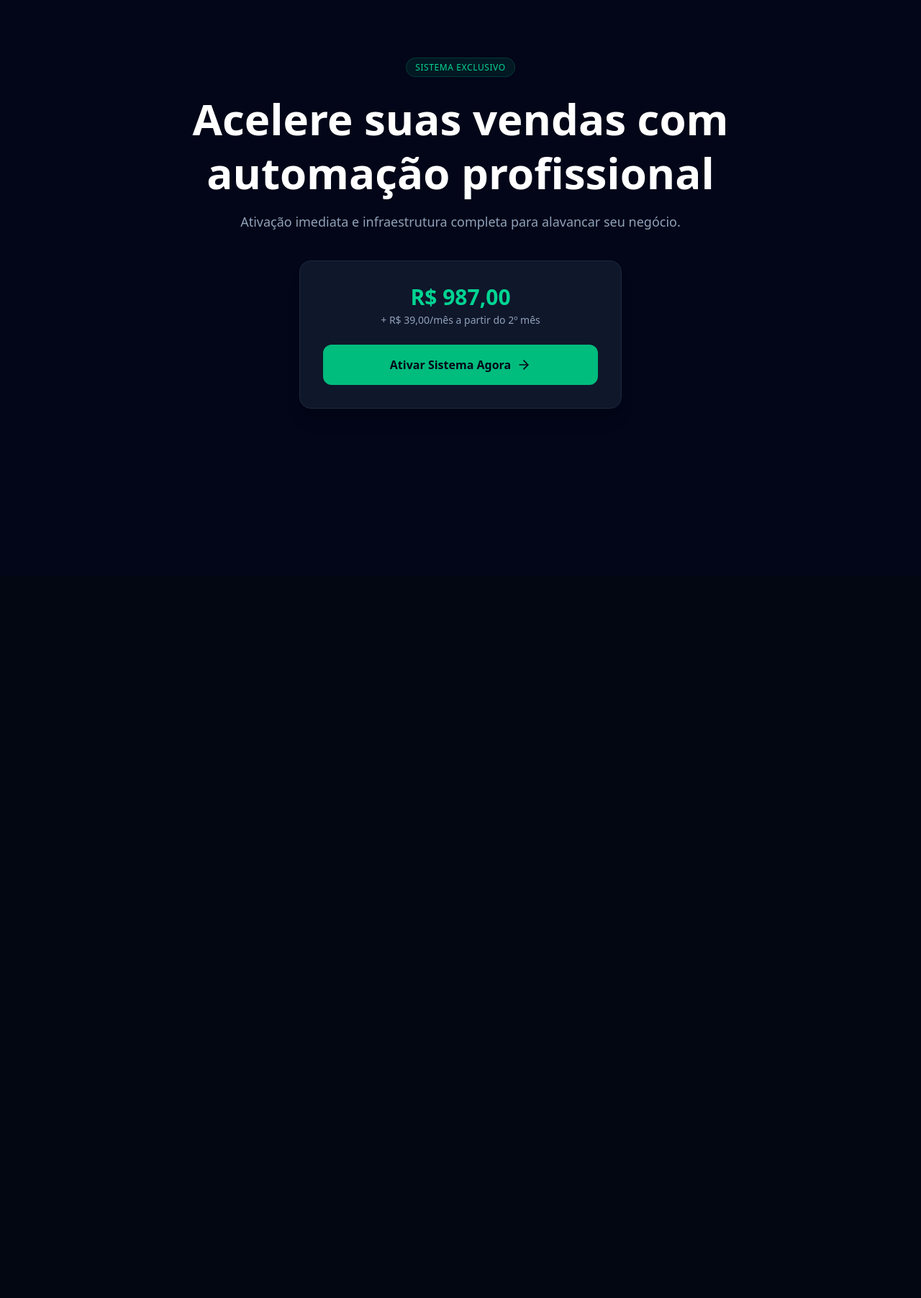
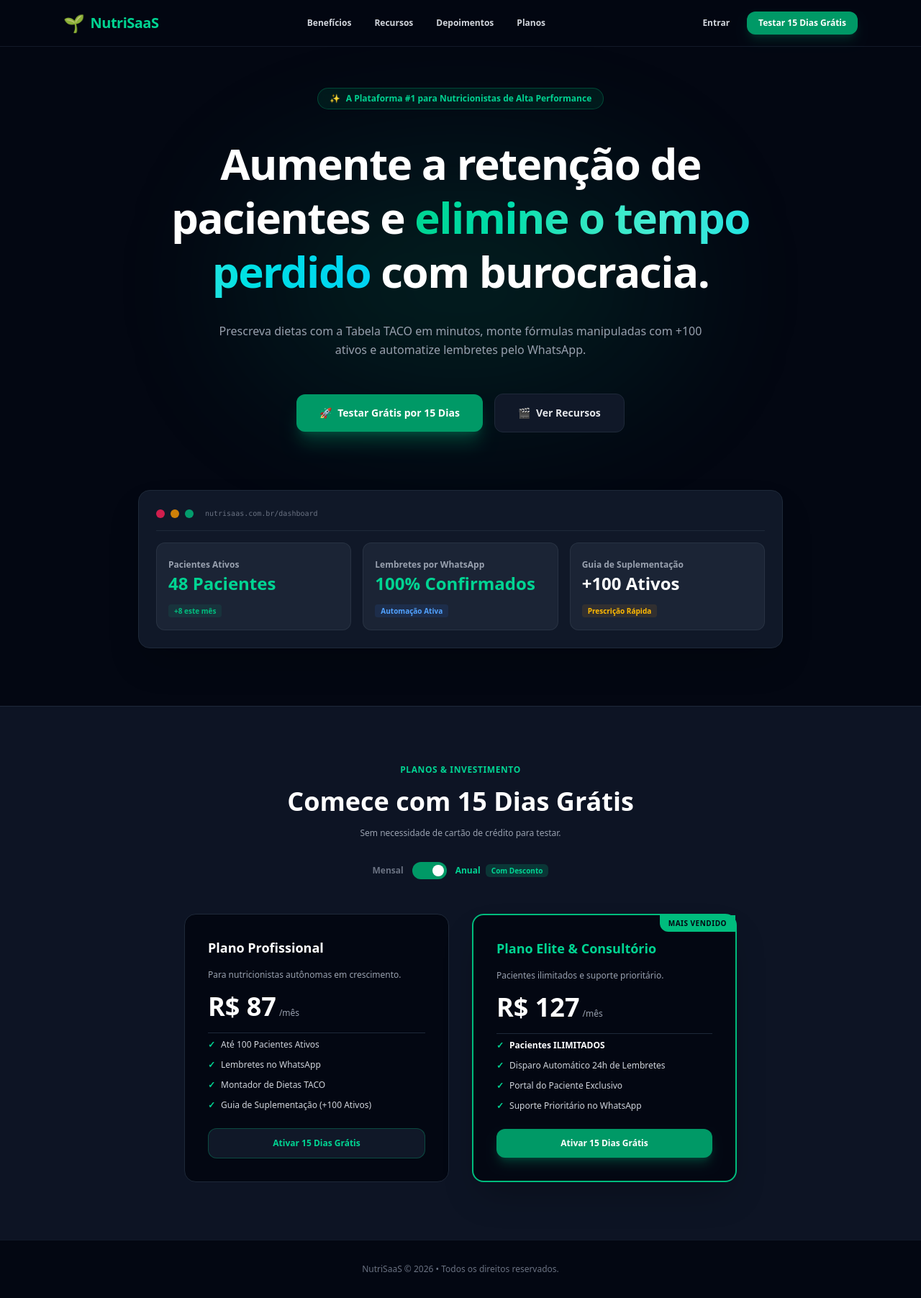
Before and after one commit to webdesignermarlon-code/nutrisaas, a Next.js app: page / in a window 1280 px wide. Shown: the whole page at 72% size. Before the commit the page ends 800 px from the top, so only its background shows below. Built offline with nearby package versions, Linux system fonts and the light colour scheme.

Commit message:
Atualizando Landing Page do NutriSaaS

```diff
--- a/app/page.tsx
+++ b/app/page.tsx
@@ -1,121 +1,224 @@
 'use client';
 
 import React, { useState } from 'react';
-import { ArrowRight } from 'lucide-react';
+import Link from 'next/link';
 
-export default function Home() {
-  const [isModalOpen, setIsModalOpen] = useState(false);
-  const [loading, setLoading] = useState(false);
-  const [formData, setFormData] = useState({ name: '', email: '', cpfCnpj: '', phone: '' });
-
-  const handleSubmit = async (e: React.FormEvent) => {
-    e.preventDefault();
-    setLoading(true);
-    try {
-      const res = await fetch('/api/checkout', {
-        method: 'POST',
-        headers: { 'Content-Type': 'application/json' },
-        body: JSON.stringify(formData),
-      });
-      const data = await res.json();
-      if (data.invoiceUrl) {
-        window.location.href = data.invoiceUrl;
-      } else {
-        alert(data.error || 'Erro ao processar pagamento.');
-      }
-    } catch (err) {
-      alert('Erro de conexão com o servidor.');
-    } finally {
-      setLoading(false);
-    }
-  };
+export default function LandingPage() {
+  const [ciclo, setCiclo] = useState<'mensal' | 'anual'>('anual');
 
   return (
-    <div className="min-h-screen bg-slate-950 text-white font-sans">
-      <main className="max-w-4xl mx-auto px-6 py-20 text-center">
-        <span className="bg-emerald-500/10 text-emerald-400 border border-emerald-500/20 text-xs px-3 py-1 rounded-full uppercase tracking-wider">
-          Sistema Exclusivo
-        </span>
-        <h1 className="text-4xl md:text-6xl font-bold mt-6 leading-tight">
-          Acelere suas vendas com automação profissional
-        </h1>
-        <p className="text-slate-400 text-lg mt-4 max-w-2xl mx-auto">
-          Ativação imediata e infraestrutura completa para alavancar seu negócio.
-        </p>
+    <div className="min-h-screen bg-gray-950 text-white font-sans selection:bg-emerald-500 selection:text-gray-950 overflow-x-hidden">
 
-        <div className="mt-10 bg-slate-900 border border-slate-800 rounded-2xl p-8 max-w-md mx-auto shadow-xl">
-          <div className="text-3xl font-bold text-emerald-400">R$ 987,00</div>
-          <div className="text-sm text-slate-400 mt-1">+ R$ 39,00/mês a partir do 2º mês</div>
+      {/* 1. NAVEGAÇÃO SUPERIOR (HEADER FIXO) */}
+      <header className="fixed top-0 left-0 right-0 z-50 bg-gray-950/80 backdrop-blur-md border-b border-gray-800/60">
+        <div className="max-w-6xl mx-auto px-6 h-16 flex items-center justify-between">
+          <div className="flex items-center gap-2 font-bold text-xl text-emerald-400 tracking-tight">
+            <span className="text-2xl animate-pulse">🌱</span> NutriSaaS
+          </div>
 
-          <button
-            onClick={() => setIsModalOpen(true)}
-            className="w-full mt-6 bg-emerald-500 hover:bg-emerald-600 text-slate-950 font-bold py-4 rounded-xl flex items-center justify-center gap-2 transition"
-          >
-            Ativar Sistema Agora <ArrowRight className="w-5 h-5" />
-          </button>
+          <nav className="hidden md:flex items-center gap-8 text-xs font-semibold text-gray-300">
+            <a href="#beneficios" className="hover:text-emerald-400 transition">Benefícios</a>
+            <a href="#funcionalidades" className="hover:text-emerald-400 transition">Recursos</a>
+            <a href="#depoimentos" className="hover:text-emerald-400 transition">Depoimentos</a>
+            <a href="#planos" className="hover:text-emerald-400 transition">Planos</a>
+          </nav>
+
+          <div className="flex items-center gap-3">
+            <Link
+              href="/login"
+              className="text-xs font-bold text-gray-300 hover:text-white px-3 py-2 transition"
+            >
+              Entrar
+            </Link>
+            <Link
+              href="/planos"
+              className="bg-emerald-600 hover:bg-emerald-500 text-white text-xs font-bold px-4 py-2 rounded-xl transition shadow-lg shadow-emerald-600/20 hover:scale-105 transform duration-200"
+            >
+              Testar 15 Dias Grátis
+            </Link>
+          </div>
         </div>
-      </main>
+      </header>
 
-      {/* Modal de Checkout */}
-      {isModalOpen && (
-        <div className="fixed inset-0 bg-black/80 backdrop-blur-sm flex items-center justify-center p-4 z-50">
-          <div className="bg-slate-900 border border-slate-800 rounded-2xl p-6 w-full max-w-md relative">
-            <button
-              onClick={() => setIsModalOpen(false)}
-              className="absolute top-4 right-4 text-slate-400 hover:text-white"
+      {/* 2. HERO SECTION COM MOVIMENTO */}
+      <section className="pt-32 pb-20 px-6 relative overflow-hidden">
+        <div className="absolute top-1/4 left-1/2 -translate-x-1/2 w-[600px] h-[300px] bg-emerald-500/15 rounded-full blur-[120px] pointer-events-none animate-pulse" />
+
+        <div className="max-w-5xl mx-auto text-center space-y-8 relative z-10">
+
+          <div className="inline-flex items-center gap-2 bg-emerald-500/10 border border-emerald-500/30 px-4 py-1.5 rounded-full text-xs font-semibold text-emerald-400 backdrop-blur-md animate-bounce">
+            <span>✨</span> A Plataforma #1 para Nutricionistas de Alta Performance
+          </div>
+
+          <h1 className="text-4xl md:text-6xl font-extrabold tracking-tight leading-tight max-w-4xl mx-auto">
+            Aumente a retenção de pacientes e{' '}
+            <span className="bg-gradient-to-r from-emerald-400 via-teal-300 to-cyan-400 bg-clip-text text-transparent">
+              elimine o tempo perdido
+            </span>{' '}
+            com burocracia.
+          </h1>
+
+          <p className="text-gray-400 text-sm md:text-base max-w-2xl mx-auto leading-relaxed">
+            Prescreva dietas com a Tabela TACO em minutos, monte fórmulas manipuladas com +100 ativos e automatize lembretes pelo WhatsApp.
+          </p>
+
+          <div className="flex flex-col sm:flex-row items-center justify-center gap-4 pt-4">
+            <Link
+              href="/planos"
+              className="w-full sm:w-auto bg-emerald-600 hover:bg-emerald-500 text-white font-bold text-sm px-8 py-4 rounded-xl transition shadow-xl shadow-emerald-600/30 hover:scale-105 transform duration-200 flex items-center justify-center gap-2"
             >
-              ✕
-            </button>
-            <h2 className="text-xl font-bold mb-4">Dados de Ativação</h2>
-            <form onSubmit={handleSubmit} className="space-y-4 text-left">
-              <div>
-                <label className="text-xs text-slate-400">Nome Completo</label>
-                <input
-                  required
-                  type="text"
-                  className="w-full bg-slate-800 border border-slate-700 rounded-lg p-3 text-white mt-1"
-                  onChange={(e) => setFormData({ ...formData, name: e.target.value })}
-                />
-              </div>
-              <div>
-                <label className="text-xs text-slate-400">E-mail</label>
-                <input
-                  required
-                  type="email"
-                  className="w-full bg-slate-800 border border-slate-700 rounded-lg p-3 text-white mt-1"
-                  onChange={(e) => setFormData({ ...formData, email: e.target.value })}
-                />
-              </div>
-              <div>
-                <label className="text-xs text-slate-400">CPF ou CNPJ</label>
-                <input
-                  required
-                  type="text"
-                  className="w-full bg-slate-800 border border-slate-700 rounded-lg p-3 text-white mt-1"
-                  onChange={(e) => setFormData({ ...formData, cpfCnpj: e.target.value })}
-                />
-              </div>
-              <div>
-                <label className="text-xs text-slate-400">Telefone / WhatsApp</label>
-                <input
-                  required
-                  type="text"
-                  className="w-full bg-slate-800 border border-slate-700 rounded-lg p-3 text-white mt-1"
-                  onChange={(e) => setFormData({ ...formData, phone: e.target.value })}
-                />
+              <span>🚀</span> Testar Grátis por 15 Dias
+            </Link>
+            <a
+              href="#beneficios"
+              className="w-full sm:w-auto bg-gray-900 hover:bg-gray-800 text-gray-200 border border-gray-800 font-bold text-sm px-8 py-4 rounded-xl transition hover:scale-105 transform duration-200 flex items-center justify-center gap-2"
+            >
+              <span>🎬</span> Ver Recursos
+            </a>
+          </div>
+
+          {/* SIMULAÇÃO VISUAL DE PAINEL */}
+          <div className="pt-12 relative max-w-4xl mx-auto">
+            <div className="bg-gray-900 border border-gray-800 rounded-2xl p-4 md:p-6 shadow-2xl relative overflow-hidden group">
+              <div className="flex items-center gap-2 border-b border-gray-800 pb-4 mb-4">
+                <div className="w-3 h-3 rounded-full bg-rose-500/80" />
+                <div className="w-3 h-3 rounded-full bg-amber-500/80" />
+                <div className="w-3 h-3 rounded-full bg-emerald-500/80" />
+                <span className="text-[10px] text-gray-500 font-mono ml-2">nutrisaas.com.br/dashboard</span>
               </div>
 
+              <div className="grid grid-cols-1 md:grid-cols-3 gap-4 text-left">
+                <div className="bg-gray-800/80 p-4 rounded-xl space-y-2 border border-gray-700/50">
+                  <span className="text-xs font-bold text-gray-400">Pacientes Ativos</span>
+                  <p className="text-2xl font-bold text-emerald-400">48 Pacientes</p>
+                  <span className="text-[10px] text-emerald-500 font-bold bg-emerald-500/10 px-2 py-0.5 rounded">
+                    +8 este mês
+                  </span>
+                </div>
+
+                <div className="bg-gray-800/80 p-4 rounded-xl space-y-2 border border-gray-700/50">
+                  <span className="text-xs font-bold text-gray-400">Lembretes por WhatsApp</span>
+                  <p className="text-2xl font-bold text-emerald-400">100% Confirmados</p>
+                  <span className="text-[10px] text-blue-400 font-bold bg-blue-500/10 px-2 py-0.5 rounded">
+                    Automação Ativa
+                  </span>
+                </div>
+
+                <div className="bg-gray-800/80 p-4 rounded-xl space-y-2 border border-gray-700/50">
+                  <span className="text-xs font-bold text-gray-400">Guia de Suplementação</span>
+                  <p className="text-2xl font-bold text-white">+100 Ativos</p>
+                  <span className="text-[10px] text-amber-400 font-bold bg-amber-500/10 px-2 py-0.5 rounded">
+                    Prescrição Rápida
+                  </span>
+                </div>
+              </div>
+            </div>
+          </div>
+
+        </div>
+      </section>
+
+      {/* 3. SEÇÃO DE PLANOS */}
+      <section id="planos" className="py-20 px-6 bg-gray-900/80 border-t border-gray-800">
+        <div className="max-w-5xl mx-auto space-y-12">
+
+          <div className="text-center space-y-4">
+            <h2 className="text-xs font-bold uppercase tracking-wider text-emerald-400">Planos & Investimento</h2>
+            <p className="text-3xl md:text-4xl font-extrabold">Comece com 15 Dias Grátis</p>
+            <p className="text-gray-400 text-xs">Sem necessidade de cartão de crédito para testar.</p>
+
+            <div className="pt-4 flex items-center justify-center gap-3 text-xs font-bold">
+              <span className={ciclo === 'mensal' ? 'text-white' : 'text-gray-500'}>Mensal</span>
               <button
-                type="submit"
-                disabled={loading}
-                className="w-full bg-emerald-500 hover:bg-emerald-600 text-slate-950 font-bold py-3 rounded-lg mt-4 flex items-center justify-center gap-2"
+                onClick={() => setCiclo(ciclo === 'mensal' ? 'anual' : 'mensal')}
+                className="w-12 h-6 bg-emerald-600 rounded-full p-1 relative transition duration-200"
               >
-                {loading ? 'Gerando Cobrança...' : 'Ir para o Pagamento'}
+                <div
+                  className={`w-4 h-4 bg-white rounded-full transition duration-200 ${
+                    ciclo === 'anual' ? 'translate-x-6' : 'translate-x-0'
+                  }`}
+                />
               </button>
-            </form>
+              <span className={ciclo === 'anual' ? 'text-emerald-400' : 'text-gray-500'}>
+                Anual <span className="bg-emerald-500/20 text-emerald-400 px-2 py-0.5 rounded-md text-[10px] ml-1">Com Desconto</span>
+              </span>
+            </div>
           </div>
+
+          <div className="grid grid-cols-1 md:grid-cols-2 gap-8 max-w-3xl mx-auto">
+
+            {/* Plano Profissional */}
+            <div className="bg-gray-950 border border-gray-800 rounded-2xl p-8 space-y-6 flex flex-col justify-between hover:border-gray-700 transition">
+              <div className="space-y-4">
+                <h3 className="text-lg font-bold">Plano Profissional</h3>
+                <p className="text-gray-400 text-xs">Para nutricionistas autônomas em crescimento.</p>
+
+                <div className="flex items-baseline gap-1">
+                  <span className="text-4xl font-extrabold text-white">
+                    R$ {ciclo === 'anual' ? '87' : '97'}
+                  </span>
+                  <span className="text-gray-400 text-xs">/mês</span>
+                </div>
+
+                <ul className="space-y-3 text-xs text-gray-300 pt-2 border-t border-gray-800">
+                  <li className="flex items-center gap-2"><span className="text-emerald-400 font-bold">✓</span> Até 100 Pacientes Ativos</li>
+                  <li className="flex items-center gap-2"><span className="text-emerald-400 font-bold">✓</span> Lembretes no WhatsApp</li>
+                  <li className="flex items-center gap-2"><span className="text-emerald-400 font-bold">✓</span> Montador de Dietas TACO</li>
+                  <li className="flex items-center gap-2"><span className="text-emerald-400 font-bold">✓</span> Guia de Suplementação (+100 Ativos)</li>
+                </ul>
+              </div>
+
+              <Link
+                href="/planos"
+                className="w-full py-3 bg-gray-900 hover:bg-gray-800 text-emerald-400 border border-emerald-500/30 text-center font-bold text-xs rounded-xl transition"
+              >
+                Ativar 15 Dias Grátis
+              </Link>
+            </div>
+
+            {/* Plano Elite */}
+            <div className="bg-gray-950 border-2 border-emerald-500 rounded-2xl p-8 space-y-6 flex flex-col justify-between shadow-2xl relative">
+              <div className="absolute top-0 right-0 bg-emerald-500 text-gray-950 font-extrabold text-[10px] px-3 py-1 rounded-bl-xl uppercase tracking-wider">
+                Mais Vendido
+              </div>
+
+              <div className="space-y-4">
+                <h3 className="text-lg font-bold text-emerald-400">Plano Elite & Consultório</h3>
+                <p className="text-gray-400 text-xs">Pacientes ilimitados e suporte prioritário.</p>
+
+                <div className="flex items-baseline gap-1">
+                  <span className="text-4xl font-extrabold text-white">
+                    R$ {ciclo === 'anual' ? '127' : '147'}
+                  </span>
+                  <span className="text-gray-400 text-xs">/mês</span>
+                </div>
+
+                <ul className="space-y-3 text-xs text-gray-300 pt-2 border-t border-gray-800">
+                  <li className="flex items-center gap-2 font-semibold text-white"><span className="text-emerald-400 font-bold">✓</span> Pacientes ILIMITADOS</li>
+                  <li className="flex items-center gap-2"><span className="text-emerald-400 font-bold">✓</span> Disparo Automático 24h de Lembretes</li>
+                  <li className="flex items-center gap-2"><span className="text-emerald-400 font-bold">✓</span> Portal do Paciente Exclusivo</li>
+                  <li className="flex items-center gap-2"><span className="text-emerald-400 font-bold">✓</span> Suporte Prioritário no WhatsApp</li>
+                </ul>
+              </div>
+
+              <Link
+                href="/planos"
+                className="w-full py-3 bg-emerald-600 hover:bg-emerald-500 text-white text-center font-bold text-xs rounded-xl transition shadow-lg shadow-emerald-600/30"
+              >
+                Ativar 15 Dias Grátis
+              </Link>
+            </div>
+
+          </div>
+
         </div>
-      )}
+      </section>
+
+      {/* RODAPÉ */}
+      <footer className="py-8 px-6 border-t border-gray-900 text-xs text-gray-500 text-center">
+        <p>NutriSaaS © 2026 • Todos os direitos reservados.</p>
+      </footer>
+
     </div>
   );
 }
```
